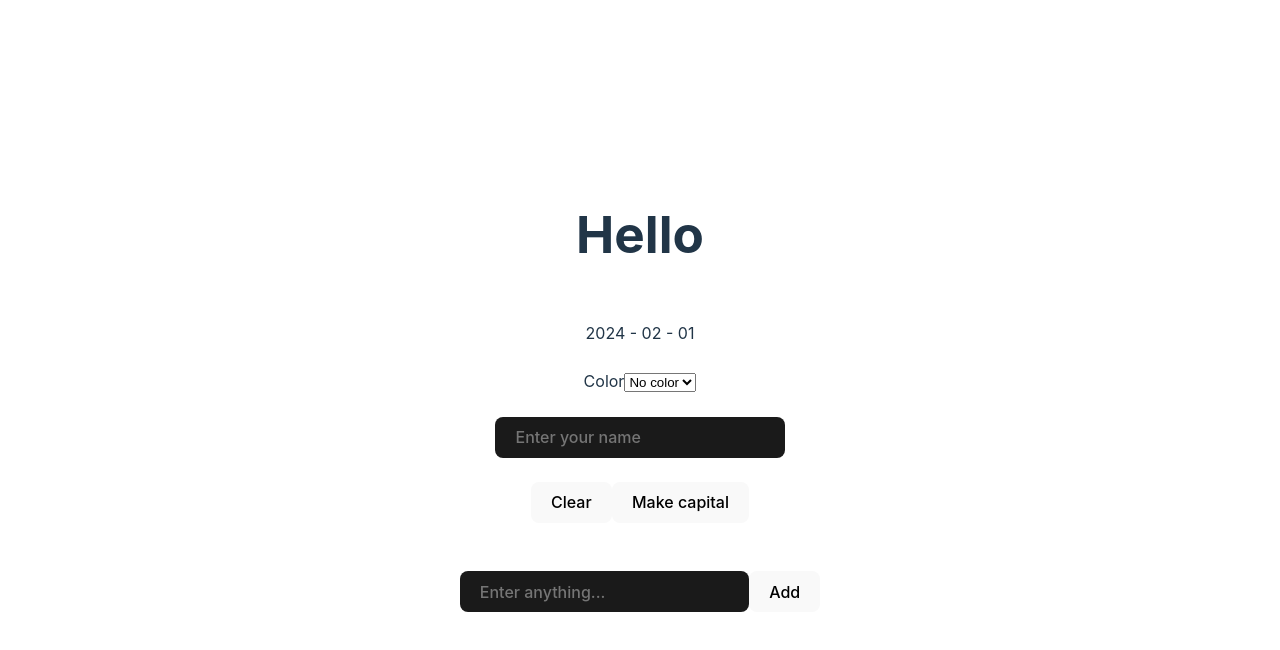
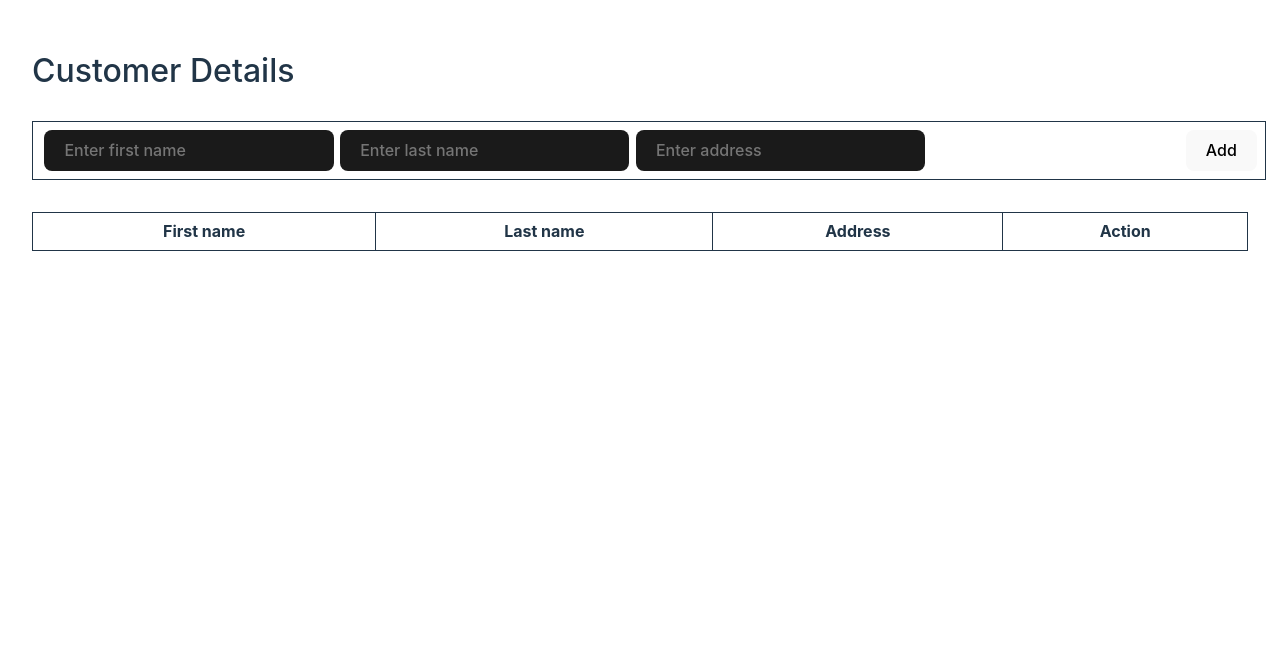
Before and after one commit to wtricks/sample-vue, a Vue app: page / in a window 1280 px wide. Shown: the top 650 px of the page. Built offline with nearby package versions, Linux system fonts and the light colour scheme.

Commit message:
CRUD application for Customers

```diff
--- a/src/App.vue
+++ b/src/App.vue
@@ -1,9 +1,12 @@
 <script setup lang="ts">
-import Test from './components/Test.vue';
+import CustomerList from './components/CustomerList.vue';
+
+// import Test from './components/Test.vue';
 </script>
 
 <template>
-  <Test />
+  <!-- <Test /> -->
+  <CustomerList />
 </template>
 
 <style scoped>
--- /dev/null
+++ b/src/components/CustomerList.vue
@@ -0,0 +1,151 @@
+<template>
+    <h1>Customer Details</h1>
+    <form method="post" action="/create" class="input-box" @submit.prevent="onSubmitForm">
+        <input id="fname" type="text" placeholder="Enter first name" v-model="fname" />
+        <input id="lname" type="text" placeholder="Enter last name" v-model="lname" />
+        <input id="address" type="text" placeholder="Enter address" v-model="address" />
+        <button type="submit" title="Add into list">
+            {{ currentEditIndex == -1 ? "Add" : "Update" }}
+        </button>
+    </form>
+
+    <table>
+        <thead>
+            <tr>
+                <th>First name</th>
+                <th>Last name</th>
+                <th>Address</th>
+                <th>Action</th>
+            </tr>
+        </thead>
+        <tbody>
+            <tr v-for="customer of customers">
+                <td>{{customer.fname}}</td>
+                <td>{{customer.lname}}</td>
+                <td>{{customer.address}}</td>
+                <td>
+                    <button type="button" title="Delete current customer" @click="deleteCustomerDetail(customer.id)">Delete</button>
+                    <button type="button" title="Update current customer" @click="editCustomerDetail(customer.id)">Update</button>
+                </td>
+            </tr>
+        </tbody>
+    </table>
+</template>
+<script lang="ts" setup>
+    import { reactive, ref } from 'vue';
+
+    interface Customer {
+        fname: string,
+        lname: string,
+        address: string,
+        id: number
+    }
+
+    // hold customers
+    const customers = reactive<Customer[]>([]);
+    const currentEditIndex = ref(-1); // hold index of item, which is currently updating
+    const fname = ref('')
+    const lname = ref('')
+    const address = ref('')
+
+    // we'll update or create a customer based on condition
+    const onSubmitForm = () => {
+        if (!fname.value || !lname.value || !address.value) {
+            return
+        }
+
+        const data: Customer = {
+            id: Math.random(),
+            fname: fname.value,
+            lname: lname.value,
+            address: address.value
+        }
+
+        if (currentEditIndex.value == -1) {
+            customers.push(data)
+        } else {
+            data.id = customers[currentEditIndex.value].id // we don't need to use new "id"
+            customers[currentEditIndex.value] = data
+            currentEditIndex.value = -1;
+        }
+
+        fname.value = lname.value = address.value = '';
+    }
+
+    // TODO: We can also use Array index instead of customer "id"
+    const editCustomerDetail = (id: number) => {
+        const index = customers.findIndex(customer => customer.id == id);
+        currentEditIndex.value = index;
+
+        const { fname: fv, lname: lv, address: av } = customers[index];
+
+        // added inputs values
+        fname.value = fv;
+        lname.value = lv;
+        address.value = av;
+    }
+
+    // TODO: We can also use Array index instead of customer "id"
+    const deleteCustomerDetail = (id: number) => {
+        const index = customers.findIndex(customer => customer.id == id);
+
+        if (currentEditIndex.value == index) {
+            alert("Customer is being updating!")
+            return
+        }
+
+        customers.splice(index, 1)
+    }
+</script>
+
+<style>
+    h1 {
+        font-size: 2rem;
+        font-weight: 500;
+        text-align: left;
+        margin-bottom: 1rem;
+    }
+
+    form {
+        width: 100%;
+        display: flex;
+        justify-items: flex-start;
+        margin-top: 2rem;
+        border: 1px solid;
+        padding: 0.5rem;
+    }
+
+    form input {
+        margin: 0 0.2rem;
+    }
+
+    form button {
+        margin-left: auto;
+    }
+
+    table {
+        margin-top: 2rem;
+        border: 1px solid;
+        border-collapse: collapse;
+        width: 100%;
+    }
+
+    table td,
+    table th {
+        padding: 0.4rem 0.8rem;
+        border: 1px solid;
+    }
+
+    table td {
+        text-align: left;
+    }
+
+    table button {
+        font-size: 0.8rem;
+        margin: 0 0.2rem;
+    }
+
+    table tr td:last-child {
+        text-align: center;
+    }
+</style>
--- a/src/style.css
+++ b/src/style.css
@@ -24,8 +24,8 @@ a:hover {
 
 body {
   margin: 0;
-  display: flex;
-  place-items: center;
+  /* display: flex; */
+  /* place-items: center; */
   min-width: 320px;
   min-height: 100vh;
 }
```
